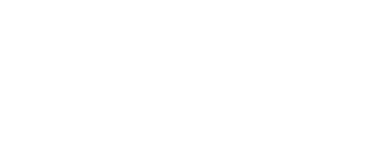
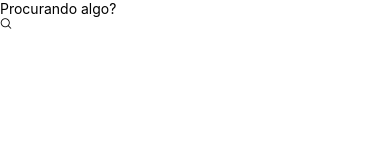
Before and after one commit to Guilherme-Benso/App-Filmes-React-Native, a React Native app: screen / in a window 390 px wide. Shown: the top 160 px of the page. Built offline with nearby package versions, Linux system fonts and the light colour scheme.

Commit message:
New: novas linhas adicionadas

```diff
--- a/package.json
+++ b/package.json
@@ -13,7 +13,8 @@
     "expo-splash-screen": "~0.17.5",
     "expo-status-bar": "~1.4.2",
     "react": "18.1.0",
-    "react-native": "0.70.5"
+    "react-native": "0.70.5",
+    "react-native-vector-icons": "^9.2.0"
   },
   "devDependencies": {
     "@babel/core": "^7.12.9"
--- a/src/Pages/Home/index.js
+++ b/src/Pages/Home/index.js
@@ -1,31 +1,104 @@
-import React from 'react';
+import React, { useState } from 'react';
 import {
     View,
     Text,
     ScrollView,
     StyleSheet,
     Dimensions,
-    ImageBackground
+    ImageBackground,
+    TextInput,
+    TouchableOpacity
 
 } from 'react-native';
+import AntIcon from "react-native-vector-icons/AntDesign";
+
+
+
+
 
 //Criando duas constantes
-const {width: screenWidth, height: screenHeight} = Dimensions.get('window');
+const { width: screenWidth, height: screenHeight } = Dimensions.get('window');
 
 export default function Home() {
- return (
-   <ScrollView style={styles.container}>
-        <View style={{flex:1, height:screenHeight}}>
-            <View style={{...StyleSheet.absoluteFill, backgroundColor: '#000'}}>
 
+    const [lista, setLista] = useState([
+        {
+            title: "O Justiceiro",
+            text: "Após o assassinato de sua família, Frank Castle está traumatizado e sendo caçado. No submundo do crime, ele se tornará aquele conhecido como O Justiceiro",
+            release: 2018,
+            img: 'https://sujeitoprogramador.com/wp-content/uploads/2020/05/background.jpg'
+        },
+        {
+            title: "Bad Boys for life",
+            text: "Terceiro episódio das histórias dos policiais Burnett (Martin Lawrence) e Lowrey (Will Smith), que devem encontrar e prender os mais perigosos traficantes de drogas da cidade.",
+            release: 2020,
+            img: 'https://sujeitoprogramador.com/wp-content/uploads/2020/05/badboy.jpg'
+        },
+        {
+            title: "Viúva Negra",
+            text: "Em Viúva Negra, após seu nascimento, Natasha Romanoff (Scarlett Johansson) é dada à KGB, que a prepara para se tornar sua agente definitiva.",
+            release: 2020,
+            img: 'https://sujeitoprogramador.com/wp-content/uploads/2020/05/blackwidow.jpg'
+        },
+        {
+            title: "Top Gun: MAVERICK",
+            text: "Em Top Gun: Maverick, depois de mais de 30 anos de serviço como um dos principais aviadores da Marinha, o piloto à moda antiga Maverick (Tom Cruise) enfrenta drones e prova que o fator humano ainda é fundamental no mundo contemporâneo das guerras tecnológicas.",
+            release: 2020,
+            img: 'https://sujeitoprogramador.com/wp-content/uploads/2020/05/topgun.jpeg'
+        },
+        {
+            title: "BloodShot",
+            text: "Bloodshot é um ex-soldado com poderes especiais: o de regeneração e a capacidade de se metamorfosear. ",
+            release: 2020,
+            img: 'https://sujeitoprogramador.com/wp-content/uploads/2020/05/blood.jpg'
+        },
+        {
+            title: "Free Guy",
+            text: "Um caixa de banco preso a uma entediante rotina tem sua vida virada de cabeça para baixo quando ele descobre que é personagem em um brutalmente realista vídeo game de mundo aberto.",
+            release: 2020,
+            img: 'https://sujeitoprogramador.com/wp-content/uploads/2020/05/freeguy.jpg'
+        },
+    ]);
+
+    const [background, setBackground] = useState(lista[0].img)
+    return (
+        <ScrollView style={styles.container}>
+            <View style={{ flex: 1, height: screenHeight }}>
+                <View style={{ ...StyleSheet.absoluteFill, backgroundColor: '#000' }}>
+                    <ImageBackground
+                        source={{ uri: background }}
+                        style={styles.imgBg}
+                        blurRadius={8}
+                    >
+                        <View style={styles.viewSearch}>
+                            <TextInput
+                                style={styles.input}
+                                placeholder="Procurando algo?"
+                            />
+                            <TouchableOpacity>
+                                <AntIcon
+                                name='search1'
+                                />
+                            </TouchableOpacity>
+                        </View>
+
+                    </ImageBackground>
+                </View>
             </View>
-        </View>
-   </ScrollView>
-  );
+        </ScrollView>
+    );
 }
 
 const styles = StyleSheet.create({
-    container:{
-
+    container: {
+        flex: 1
+    },
+    imgBg: {
+        flex: 1,
+        width: null,
+        height: null,
+        opacity: 1,
+        justifyContent: "flex-start",
+        backgroundColor: '#000'
     }
 })
```
Also changed, not shown: 2 other files (tests, documents, lock files or other folders).
